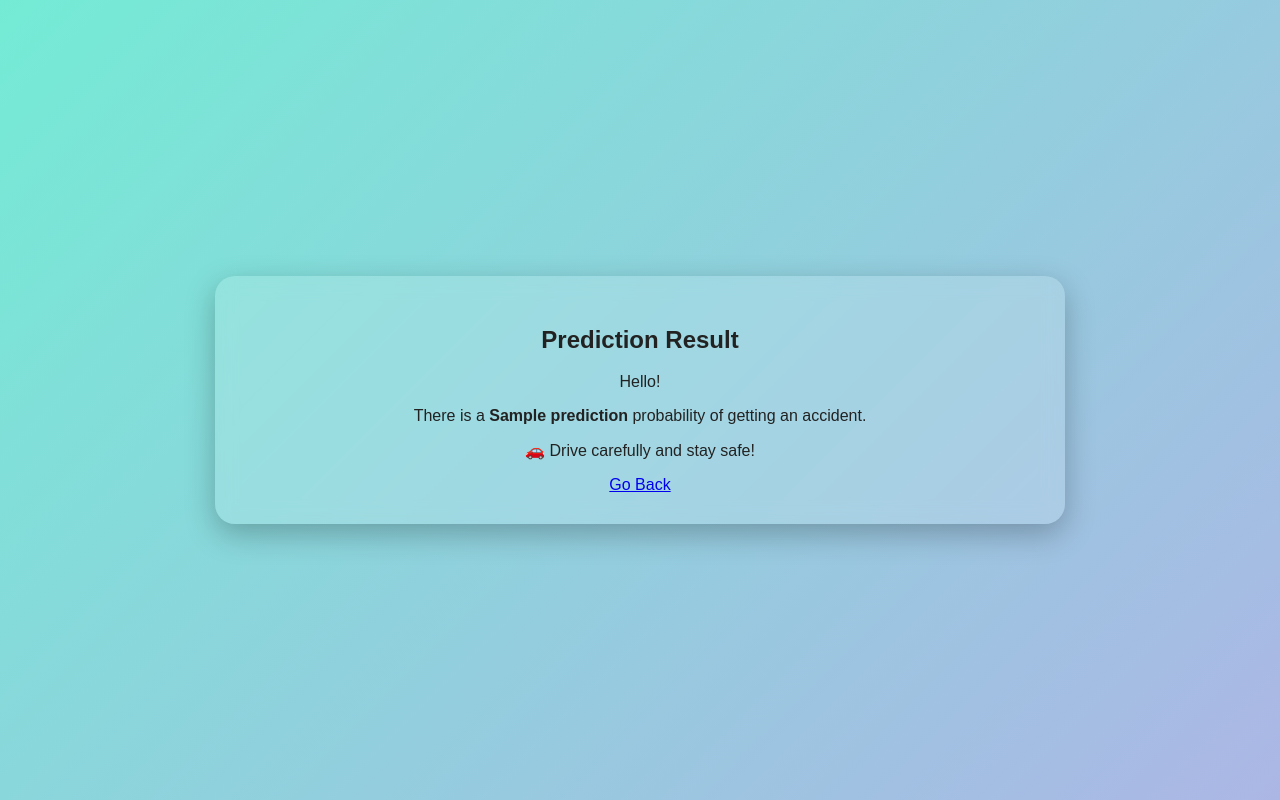
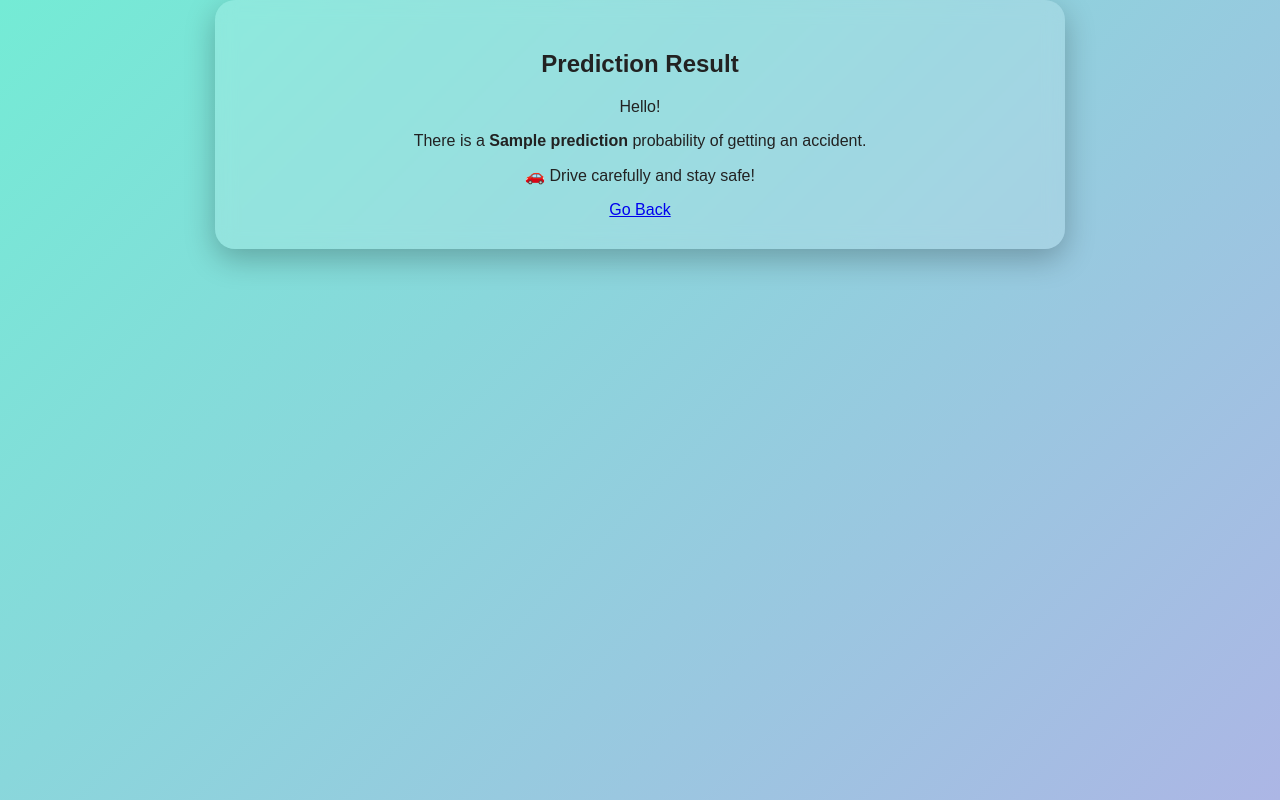
Before and after one commit to Wangadeveloper/accident-risk-predictor, a Flask app: template accident_app/templates/result.html in a window 1280 px wide. Run offline with Flask 3, Linux system fonts and the light colour scheme; the template is opened without the code that fills it: most values are stand-ins (such as "Sample title", 1, 10 or a date in 2020).

Commit message:
Add game page and disable scrolling

```diff
--- a/accident_app/static/style.css
+++ b/accident_app/static/style.css
@@ -6,11 +6,13 @@ body {
   padding: 0;
   display: flex;
   justify-content: center;
-  align-items: center;
+  align-items: flex-start;
   min-height: 100vh;
   color: #222;
-  overflow: hidden;
+  overflow-x: hidden; /* No sideways scroll */
+  overflow-y: auto;   /* Allow natural scroll */
 }
+
 
 /* === Main Container === */
 .container {
```
